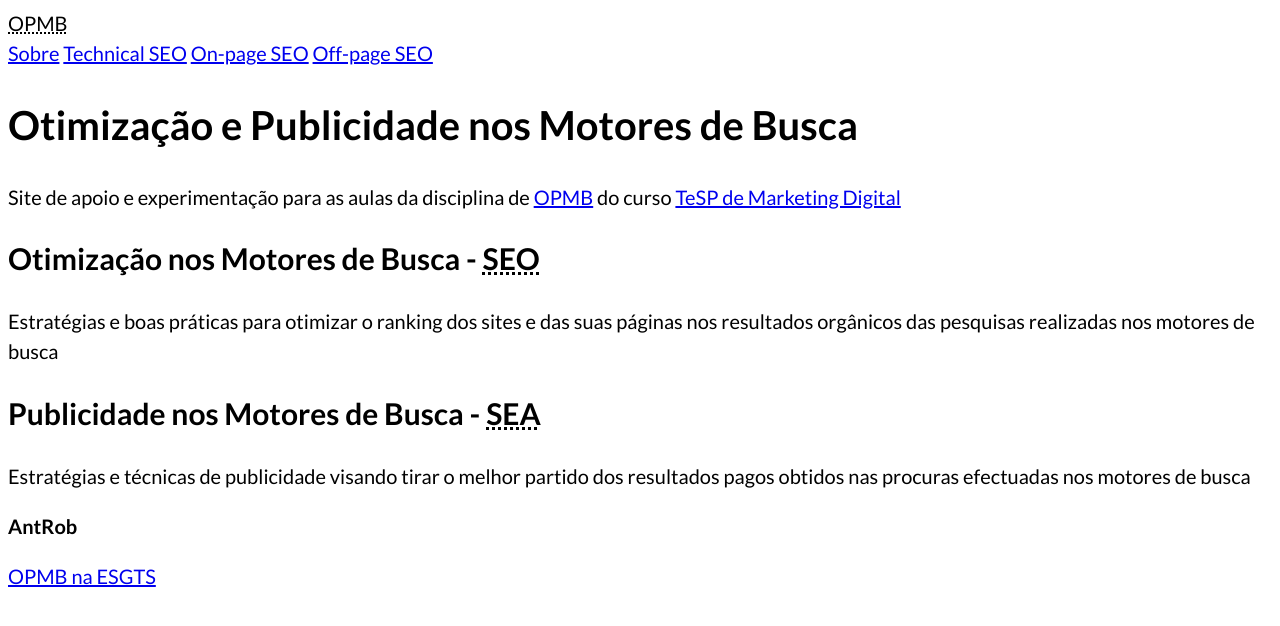
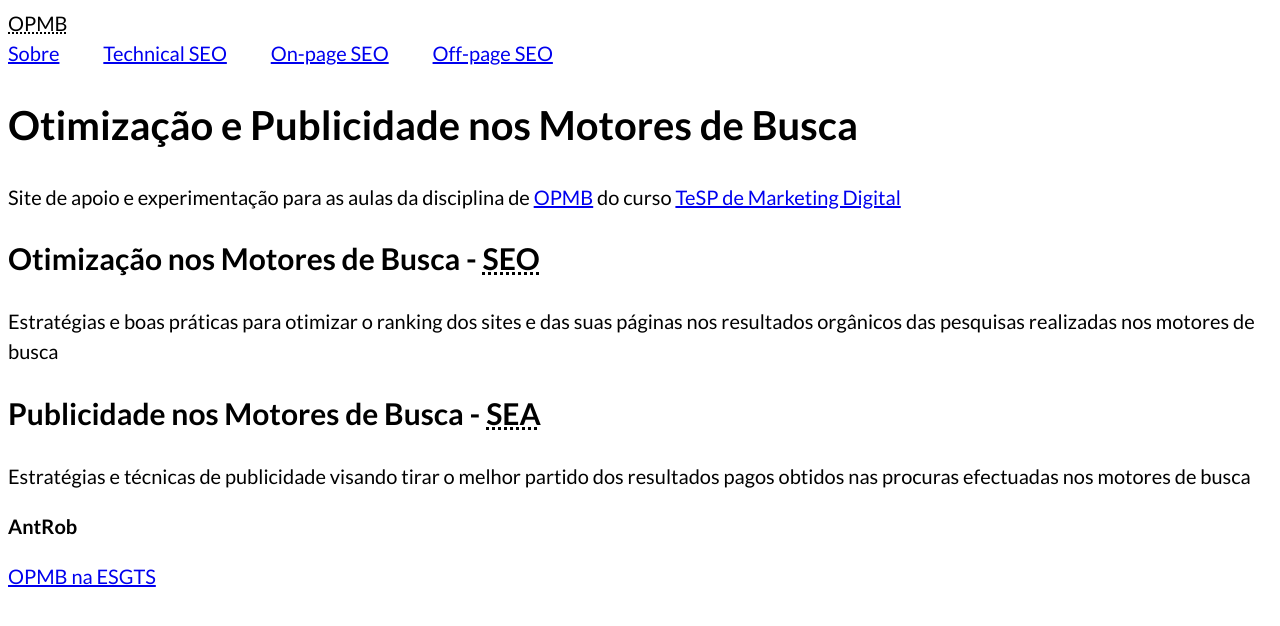
Before and after one commit to antrob/opmb, a plain HTML site: page index.html in a window 1280 px wide. Drawn offline with Linux system fonts and the light colour scheme.

Commit message:
Aumento da distância entre as opções de navegação

```diff
--- a/opmb.css
+++ b/opmb.css
@@ -3,3 +3,5 @@ body {
         font-size:20px;
         font-family: 'Lato', sans-serif;
     }
+
+nav a { margin-right: 2em;}
```
Also changed, not shown: seo/technical-seo.html (+1 -0 lines).
